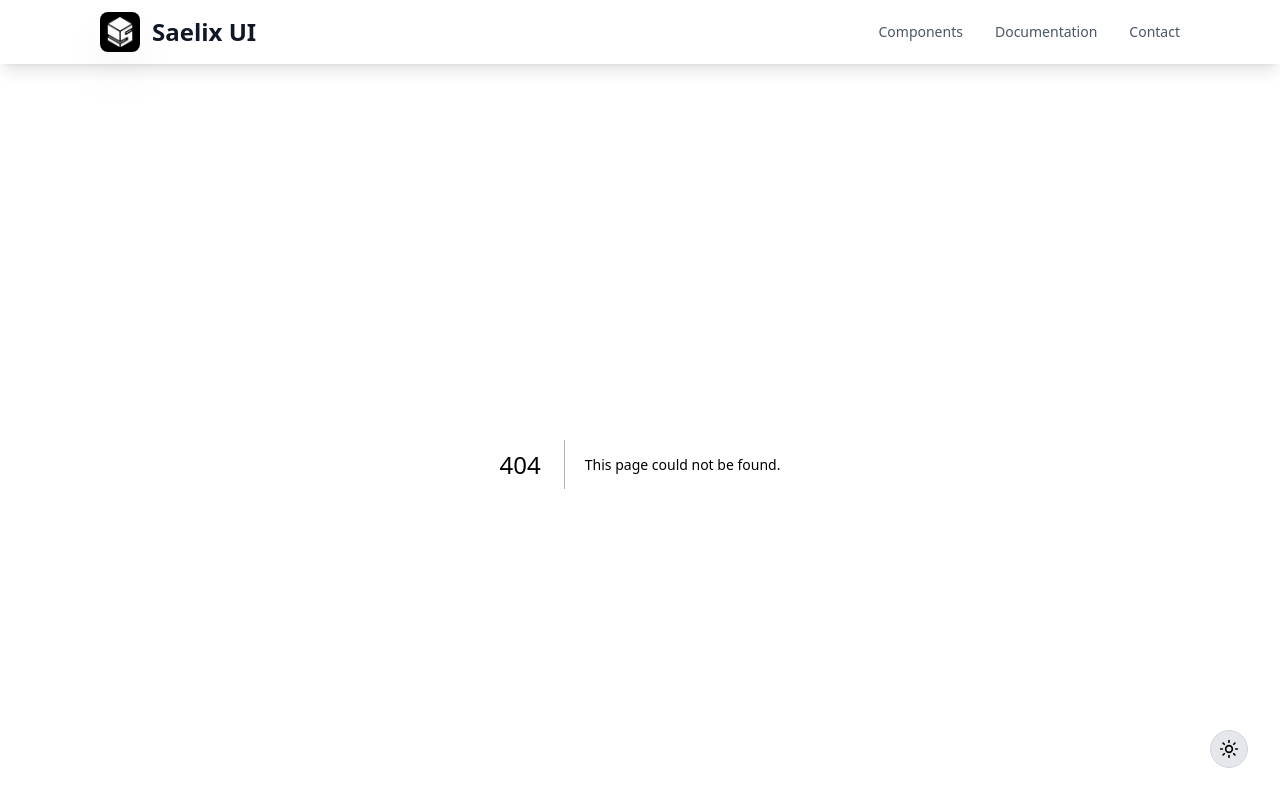
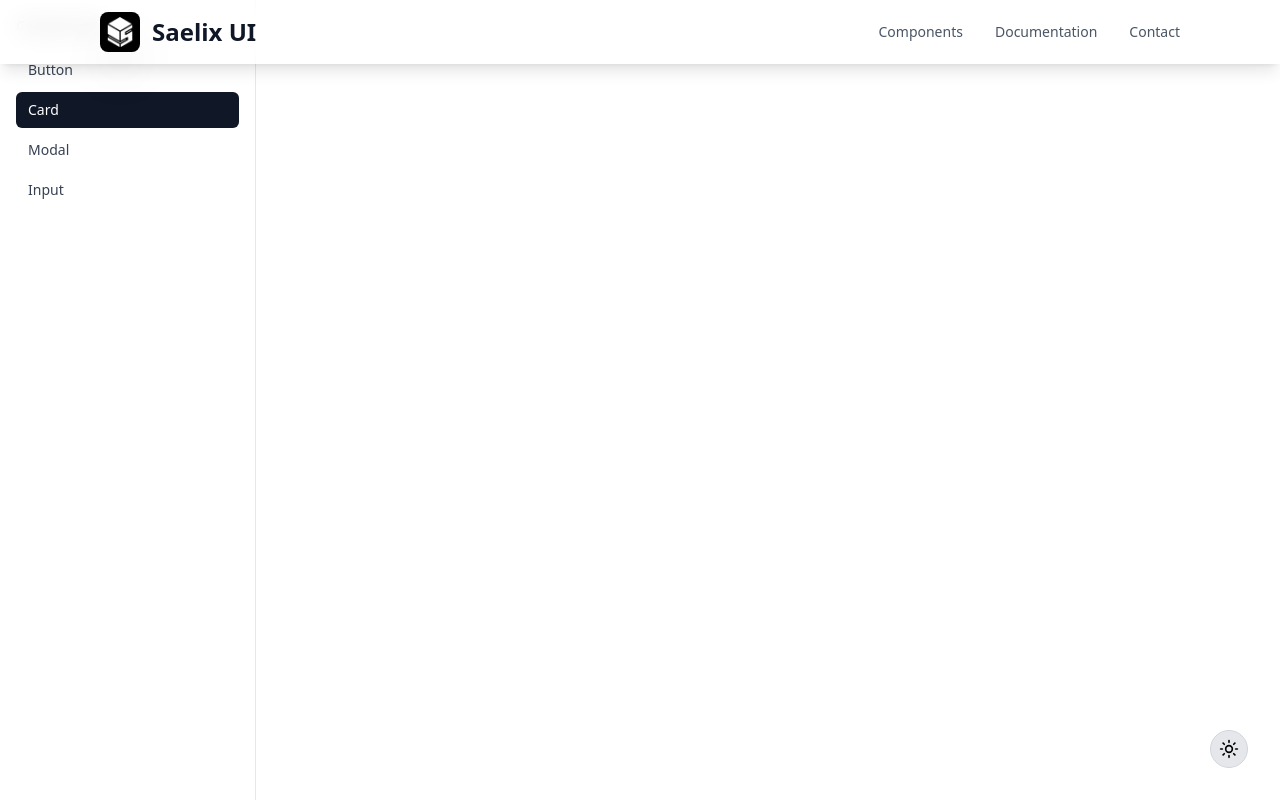
Before and after one commit to Jeet000001/saelixui, a Next.js app: page /components/card in a window 1280 px wide. Before the commit this address had no page. Shown: the top 802 px of the page. Built offline with nearby package versions, Linux system fonts and the light colour scheme.

Commit message:
implement side bar and change the routing add (site) folder and move the rest folder into (site)

```diff
--- /dev/null
+++ b/Components/componentPage_Components/sidebar.tsx
@@ -0,0 +1,45 @@
+"use client";
+
+import Link from "next/link";
+import { usePathname } from "next/navigation";
+
+const components = [
+  { name: "Button", href: "/components/button" },
+  { name: "Card", href: "/components/card" },
+  { name: "Modal", href: "/components/modal" },
+  { name: "Input", href: "/components/input" },
+];
+
+export default function Sidebar() {
+  const pathname = usePathname();
+
+  return (
+    <aside className="fixed left-0 top-0 h-screen w-64 border-r border-gray-200 bg-white p-4 dark:bg-neutral-900">
+      <h2 className="mb-4 text-sm font-semibold text-gray-500">Components</h2>
+
+      {/* ❌ yahan koi overflow / scroll NAHI */}
+      <div className="">
+        <nav className="space-y-1">
+          {components.map((item) => {
+            const active = pathname === item.href;
+
+            return (
+              <Link
+                key={item.name}
+                href={item.href}
+                className={`block rounded-md px-3 py-2 text-sm transition
+                ${
+                  active
+                    ? "bg-gray-900 text-white dark:bg-blue-600"
+                    : "text-gray-700 hover:bg-gray-100 dark:text-gray-300 dark:hover:bg-neutral-800"
+                }`}
+              >
+                {item.name}
+              </Link>
+            );
+          })}
+        </nav>
+      </div>
+    </aside>
+  );
+}
--- /dev/null
+++ b/app/(site)/layout.tsx
@@ -0,0 +1,18 @@
+
+import Footer from "@/Components/Footer";
+
+export default function SiteLayout({
+  children,
+}: {
+  children: React.ReactNode;
+}) {
+  return (
+    <>
+
+      <main className="min-h-screen">
+        {children}
+      </main>
+      <Footer />
+    </>
+  );
+}
--- /dev/null
+++ b/app/components/button/page.tsx
@@ -0,0 +1,9 @@
+import React from 'react'
+
+const page = () => {
+  return (
+    <div>button page</div>
+  )
+}
+
+export default page
--- /dev/null
+++ b/app/components/card/page.tsx
@@ -0,0 +1,9 @@
+import React from 'react'
+
+const page = () => {
+  return (
+    <div>card page</div>
+  )
+}
+
+export default page
--- /dev/null
+++ b/app/components/layout.tsx
@@ -0,0 +1,14 @@
+import Sidebar from "@/components/componentPage_Components/sidebar";
+
+export default function ComponentsLayout({
+  children,
+}: {
+  children: React.ReactNode;
+}) {
+  return (
+    <div className="flex min-h-screen">
+      <Sidebar />
+      <main className="flex-1 p-6">{children}</main>
+    </div>
+  );
+}
--- a/app/components/page.tsx
+++ b/app/components/page.tsx
@@ -1,9 +1,7 @@
-import React from 'react'
+import { redirect } from "next/navigation";
 
-const ComponentPage = () => {
-  return (
-    <div>ComponentPage</div>
-  )
+const page = () => {
+  redirect("/components/button");
 }
 
-export default ComponentPage
+export default page
--- a/app/layout.tsx
+++ b/app/layout.tsx
@@ -2,7 +2,8 @@ import type { Metadata } from "next";
 import { Geist, Geist_Mono } from "next/font/google";
 import "./globals.css";
 import NavigationBar from "@/Components/NavigationBar";
-import Footer from "@/Components/Footer";
+
+
 import { Toaster } from "react-hot-toast";
 import { Providers } from "./providers";
 
@@ -36,7 +37,6 @@ export default function RootLayout({
           <NavigationBar />
           {children}
           <Toaster position="top-center" />
-          <Footer />
         </Providers>
       </body>
     </html>
```
Also changed, not shown: app/(site)/contact/page.tsx (renamed from app/contact/page.tsx), app/(site)/documentation/next/page.tsx (renamed from app/documentation/next/page.tsx), app/(site)/documentation/page.tsx (renamed from app/documentation/page.tsx), app/(site)/documentation/vite/page.tsx (renamed from app/documentation/vite/page.tsx), app/(site)/page.tsx (renamed from app/page.tsx).
